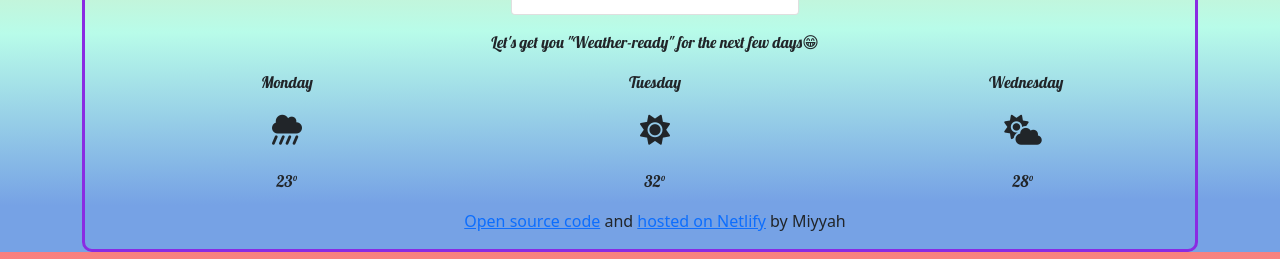
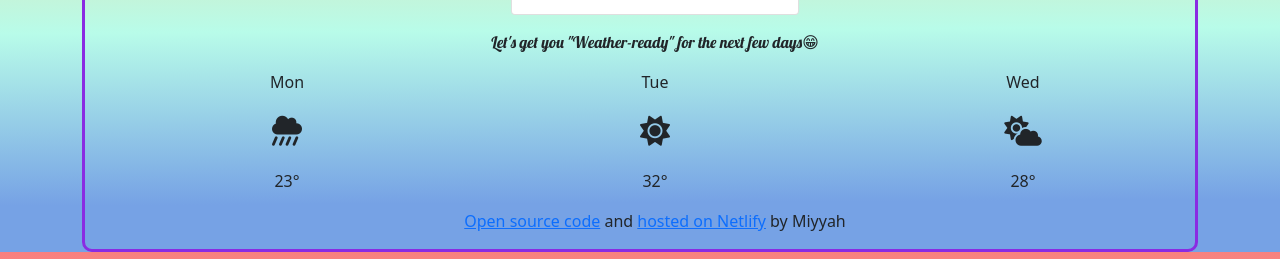
Before and after one commit to MiyyahCodes/weather-app, a plain HTML site: page index.html in a window 1280 px wide. Shown: the part 428-687 px from the top of the page. Drawn offline with nearby package versions, Linux system fonts and the light colour scheme.

Commit message:
updated html forecast

```diff
--- a/index.html
+++ b/index.html
@@ -81,20 +81,20 @@
         </div>
         <h6>Let's get you "Weather-ready" for the next few days😁</h6>
         <div class="row">
-          <div class="col-1">
-            Monday
+          <div class="col-4">
+            Mon
             <div class="forecast">
               <i class="fas fa-cloud-showers-heavy"></i>
             </div>
             <div class="future">23&#xb0;</div>
           </div>
-          <div class="col-1">
-            Tuesday
+          <div class="col-4">
+            Tue
             <div class="forecast"><i class="fas fa-sun"></i></div>
             <div class="future">32&#xb0;</div>
           </div>
-          <div class="col-1">
-            Wednesday
+          <div class="col-4">
+            Wed
             <div class="forecast"><i class="fas fa-cloud-sun"></i></div>
             <div class="future">28&#xb0;</div>
           </div>
```
